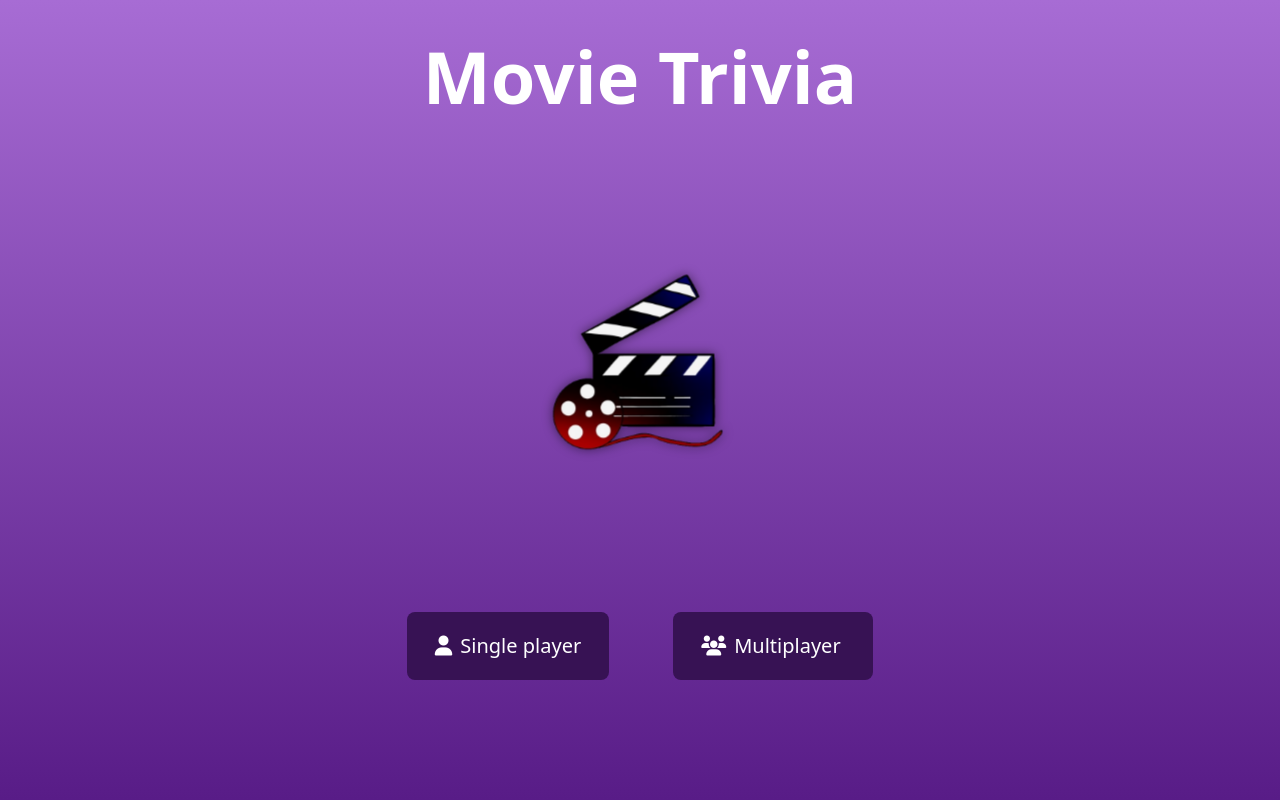
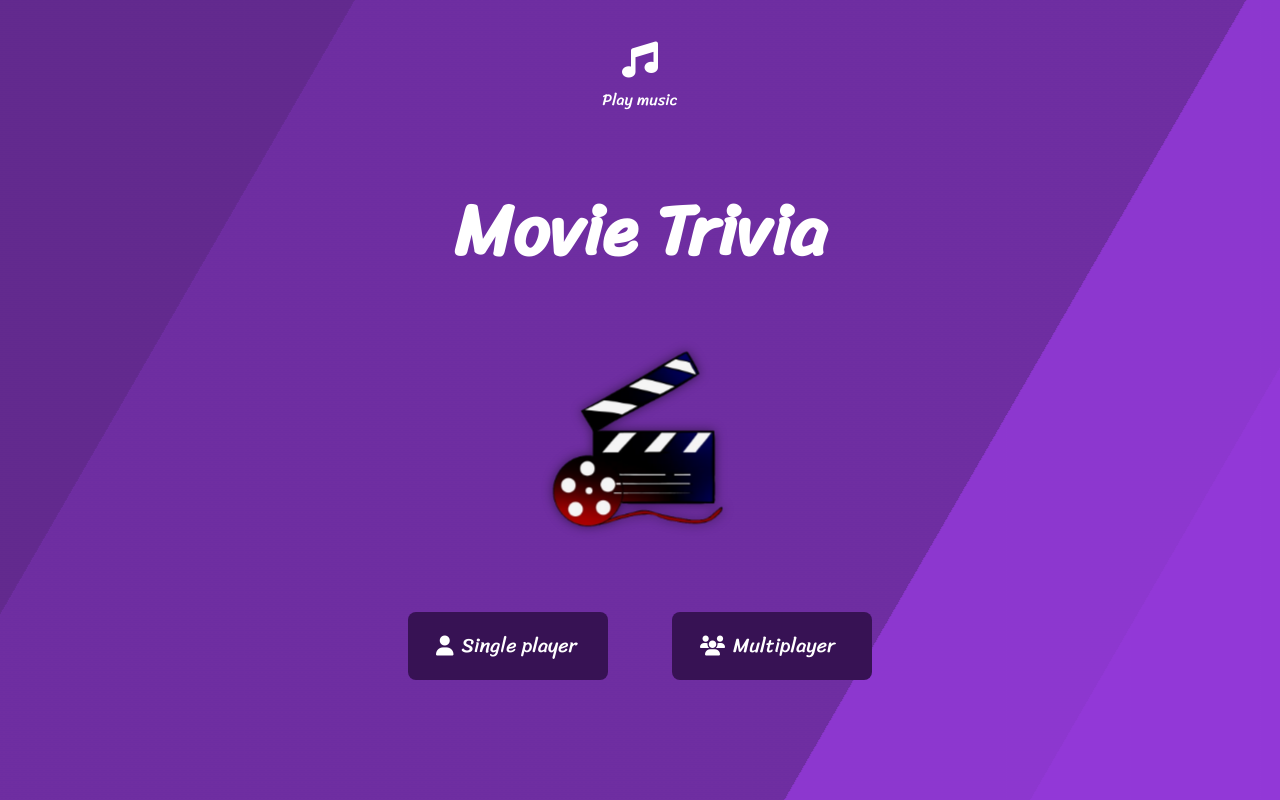
Before and after one commit to Robbyro10/MovieTrivia, a React (Vite) app: page / in a window 1280 px wide. Built offline with nearby package versions, Linux system fonts and the light colour scheme.

Commit message:
Musica de fondo en HomePage | fondo dinamico

```diff
--- a/index.html
+++ b/index.html
@@ -6,10 +6,10 @@
     <meta name="viewport" content="width=device-width, initial-scale=1.0" />
     <meta name="google" content="notranslate">
     <link rel="icon" type="image/icon" href="./src/assets/favicon.ico" />
-    <link
-    rel="stylesheet"
-    href="https://cdnjs.cloudflare.com/ajax/libs/animate.css/4.1.1/animate.min.css"
-  />
+    <link rel="stylesheet" href="https://cdnjs.cloudflare.com/ajax/libs/animate.css/4.1.1/animate.min.css"/>
+    <link rel="preconnect" href="https://fonts.googleapis.com">
+    <link rel="preconnect" href="https://fonts.gstatic.com" crossorigin>
+    <link href="https://fonts.googleapis.com/css2?family=Sriracha&display=swap" rel="stylesheet">
     <link rel="stylesheet" href="https://cdnjs.cloudflare.com/ajax/libs/font-awesome/6.2.0/css/all.min.css" integrity="sha512-xh6O/CkQoPOWDdYTDqeRdPCVd1SpvCA9XXcUnZS2FmJNp1coAFzvtCN9BmamE+4aHK8yyUHUSCcJHgXloTyT2A==" crossorigin="anonymous" referrerpolicy="no-referrer" />
     <meta name="theme-color" content="#220536">
   </head>
--- a/src/data/questions.js
+++ b/src/data/questions.js
@@ -185,7 +185,7 @@ export const questions = [
             },
             {
                 'title': 'King kong',
-                'isCorrect': true
+                'isCorrect': false
             },
             {
                 'title': 'Robocop',
--- a/src/index.css
+++ b/src/index.css
@@ -23,15 +23,32 @@
   }
 }
 
+.bg {
+  min-height: 100vh;
+  animation: slide 6s ease-in-out infinite alternate;
+  background-image: linear-gradient(-60deg, rgb(var(--color-primary-400)) 50%, rgb(var(--color-primary-800)) 50%);
+  bottom:0;
+  left:-50%;
+  opacity:.6;
+  position:fixed;
+  right:-50%;
+  top:0;
+  z-index:-1;
+}
+
+.bg2 {
+  animation-direction:alternate-reverse;
+  animation-duration:7s;
+}
+
+.bg3 {
+  animation-duration:8s;
+}
+
 #root {
   color: white;
   min-height: 100vh;
-  background: linear-gradient(rgb(var(--color-primary-200)), rgb(var(--color-primary-800)));
-  animation: bg-animation 7s infinite alternate;
-}
-
-.cursive {
-  font-family:system-ui, -apple-system, BlinkMacSystemFont, 'Segoe UI', Roboto, Oxygen, Ubuntu, Cantarell, 'Open Sans', 'Helvetica Neue', sans-serif;
+  font-family: 'Sriracha', system-ui, -apple-system, BlinkMacSystemFont, 'Segoe UI', Roboto, Oxygen, Ubuntu, Cantarell, 'Open Sans', 'Helvetica Neue', sans-serif;
 }
 
 .movie-container {
@@ -240,8 +257,9 @@
 }
 
 @keyframes bg-animation {
-  0% { background-position: left; }
-  100% { background-position: right; }
+  0% { background-position: 0 50% }
+  50% { background-position: 100% 50% }
+  100% { background-position: 0 50% }
 }
 
 @keyframes resize {
@@ -259,3 +277,12 @@
   from { opacity: 0; transform: translateY(100%); }
   to { opacity: 1; transform: translateY(0); }
 }
+
+@keyframes slide {
+  0% {
+    transform: translateX(-25%);
+  }
+  100% {
+    transform: translateX(25%);
+  }
+}
--- a/src/pages/EndPage.jsx
+++ b/src/pages/EndPage.jsx
@@ -33,7 +33,7 @@ export const EndPage = () => {
 
   return (
     <div className="min-h-[100vh] flex justify-center items-center">
-      <div className="w-full max-w-[550px] bg-primary-1000 bg text-center animate__animated animate__fadeIn rounded-lg">
+      <div className="w-full max-w-[550px] bg-primary-1000 text-center animate__animated animate__fadeIn rounded-lg">
         <p className="text-3xl md:text-5xl font-bold px-4 py-8">{message}</p>
         <p className="flex items-center justify-center gap-4 text-3xl py-8">
           Points: {points} <i className="fa-solid fa-coins"></i>{" "}
--- a/src/pages/HomePage.jsx
+++ b/src/pages/HomePage.jsx
@@ -1,17 +1,53 @@
+import { useEffect, useState } from "react";
 import { useNavigate } from "react-router-dom";
 import logo from "../assets/movie.png";
-import audio from "../assets/audio/select2.wav";
+import audioSelect from "../assets/audio/select2.wav";
+import audioTune from "../assets/audio/init.mp3";
+
+const audioSound = new Audio(audioTune);
+audioSound.loop = true;
 
 export const HomePage = () => {
   const navigate = useNavigate();
+  const [musicStatus, setMusicStatus] = useState( true );
+  useEffect( () => { audioSound.load(); }, [])
+
+  const startMusicAudio = async () => {
+    if( musicStatus ) audioSound.pause();
+    else {
+      try {
+        await audioSound.play();
+      } catch (error) {
+        console.log('Error al reproducir el audio...', error);
+      }
+    }
+  }
+
+  useEffect( () => {
+    startMusicAudio();
+  }, [musicStatus])
+
   const handleClick = ({ isMultiplayer = false }) => {
-    new Audio(audio).play();
-    if (isMultiplayer) navigate("/waiting-room");
-    else navigate("/category");
+    setMusicStatus(true);
+    setTimeout(() => {
+      console.log(musicStatus);
+      new Audio(audioSelect).play();
+      if (isMultiplayer) navigate("/waiting-room");
+      else navigate("/category");
+    }, 0);
   };
 
   return (
-    <div className="min-h-[90vh] text-center flex items-center gap-8 flex-col justify-between animate__animated animate__fadeIn py-10">
+    <div className="min-h-[90vh] text-center flex items-center gap-8 flex-col justify-between animate__animated animate__fadeIn py-10 relative">
+
+      <div className="flex flex-col gap-2">
+        <i
+          className={ `fa-solid text-2xl lg:text-4xl cursor-pointer ${ !musicStatus ? "fa-volume-xmark" : "fa-music" }` }
+          onClick={ () => setMusicStatus( prev => { return !prev } )}
+        ></i>
+        <span> { !musicStatus ? "Stop music" : "Play music" } </span>
+      </div>
+
       <h1 className="cursive text-6xl lg:text-7xl font-semibold">
         Movie Trivia
       </h1>
--- a/src/router/AppRouter.jsx
+++ b/src/router/AppRouter.jsx
@@ -4,6 +4,10 @@ import { CategoryPage, EndPage, GamePage, HomePage, WaitingRoomPage } from "../p
 
 export const AppRouter = () => {
   return (
+    <>
+      <div className="bg"></div>
+      <div className="bg bg2"></div>
+      <div className="bg bg3"></div>
       <div className="movie-container">
         <Routes>
           <Route path="/" element={<HomePage />} />
@@ -14,5 +18,6 @@ export const AppRouter = () => {
           <Route path="/*" element={<HomePage />} />
         </Routes>
       </div>
+    </>
   );
 };
```
Lines whose indentation alone changed are shown as unchanged.
